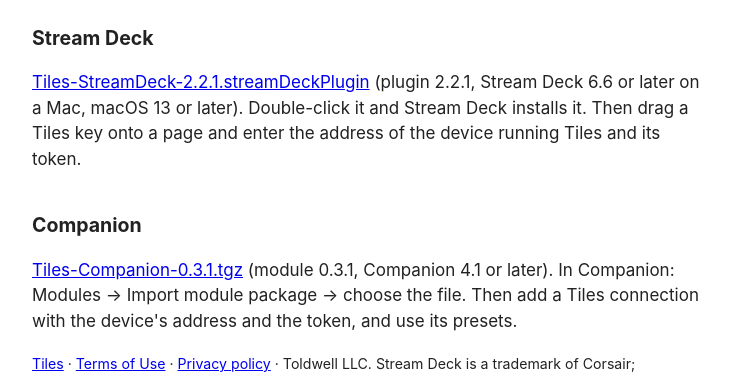
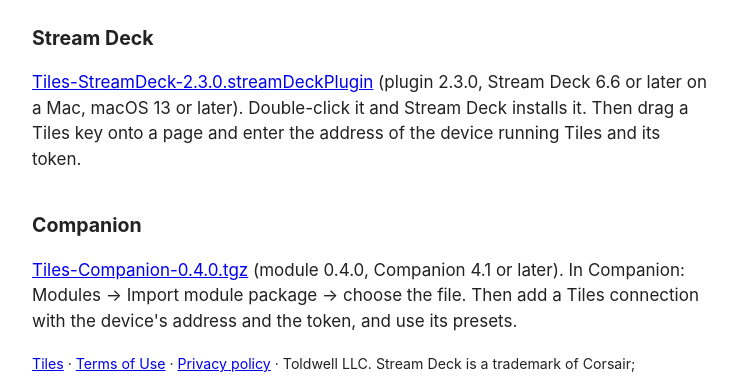
Before and after one commit to Toldwell/twcc, a plain HTML site: page downloads/index.html in a window 1280 px wide. Shown: the part 266-648 px from the top of the page, without its empty margins (268-1005 px from the left). Drawn offline with Linux system fonts and the light colour scheme.

Commit message:
Downloads: Stream Deck plugin 2.3.0 and Companion module 0.4.0 (an FX6's focus and zoom held from a key or button, and its assignable buttons; Companion gets the VENICE and FX6 fields)

```diff
--- a/downloads/index.html
+++ b/downloads/index.html
@@ -12,10 +12,10 @@
 <p>First, in Tiles: Settings → Control API → turn it on, and copy the token. The iPad, iPhone or Mac running Tiles and the computer running Stream Deck or Companion need to be on the same network, and Tiles in the foreground.</p>
 
 <h2>Stream Deck</h2>
-<p><a href="Tiles-StreamDeck-2.2.1.streamDeckPlugin">Tiles-StreamDeck-2.2.1.streamDeckPlugin</a> (plugin 2.2.1, Stream Deck 6.6 or later on a Mac, macOS 13 or later). Double-click it and Stream Deck installs it. Then drag a Tiles key onto a page and enter the address of the device running Tiles and its token.</p>
+<p><a href="Tiles-StreamDeck-2.3.0.streamDeckPlugin">Tiles-StreamDeck-2.3.0.streamDeckPlugin</a> (plugin 2.3.0, Stream Deck 6.6 or later on a Mac, macOS 13 or later). Double-click it and Stream Deck installs it. Then drag a Tiles key onto a page and enter the address of the device running Tiles and its token.</p>
 
 <h2>Companion</h2>
-<p><a href="Tiles-Companion-0.3.1.tgz">Tiles-Companion-0.3.1.tgz</a> (module 0.3.1, Companion 4.1 or later). In Companion: Modules → Import module package → choose the file. Then add a Tiles connection with the device's address and the token, and use its presets.</p>
+<p><a href="Tiles-Companion-0.4.0.tgz">Tiles-Companion-0.4.0.tgz</a> (module 0.4.0, Companion 4.1 or later). In Companion: Modules → Import module package → choose the file. Then add a Tiles connection with the device's address and the token, and use its presets.</p>
 
 <p><small><a href="../">Tiles</a> · <a href="../terms/">Terms of Use</a> · <a href="../privacy/">Privacy policy</a> · Toldwell LLC. Stream Deck is a trademark of Corsair; Companion is Bitfocus's.</small></p>
 </body>
```
Also changed, not shown: 4 other files.
